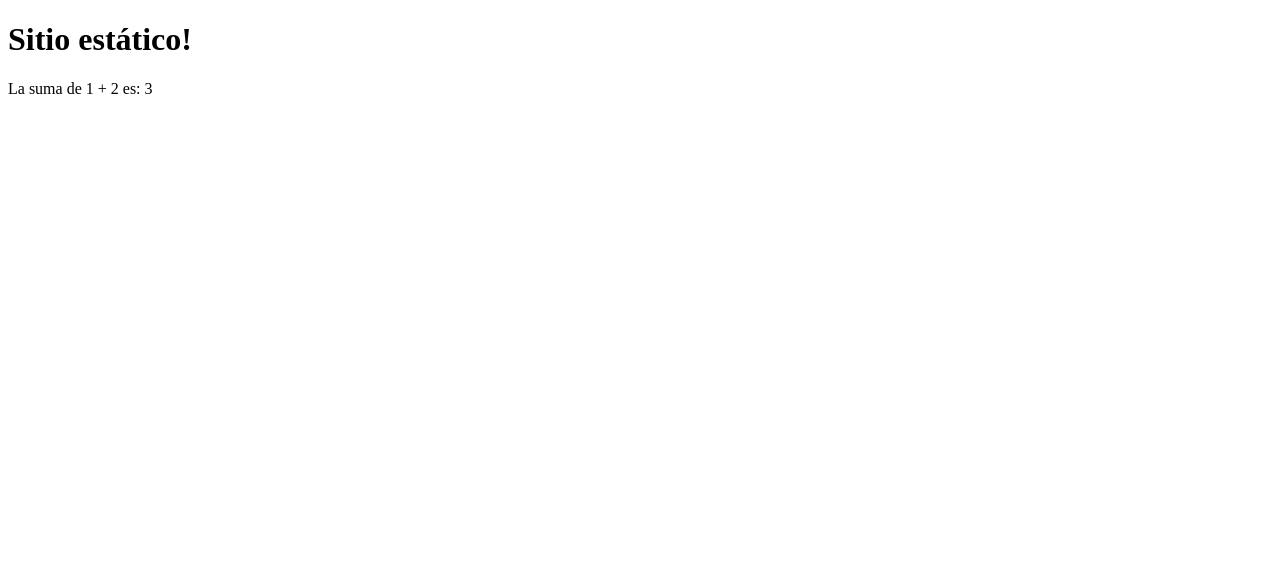
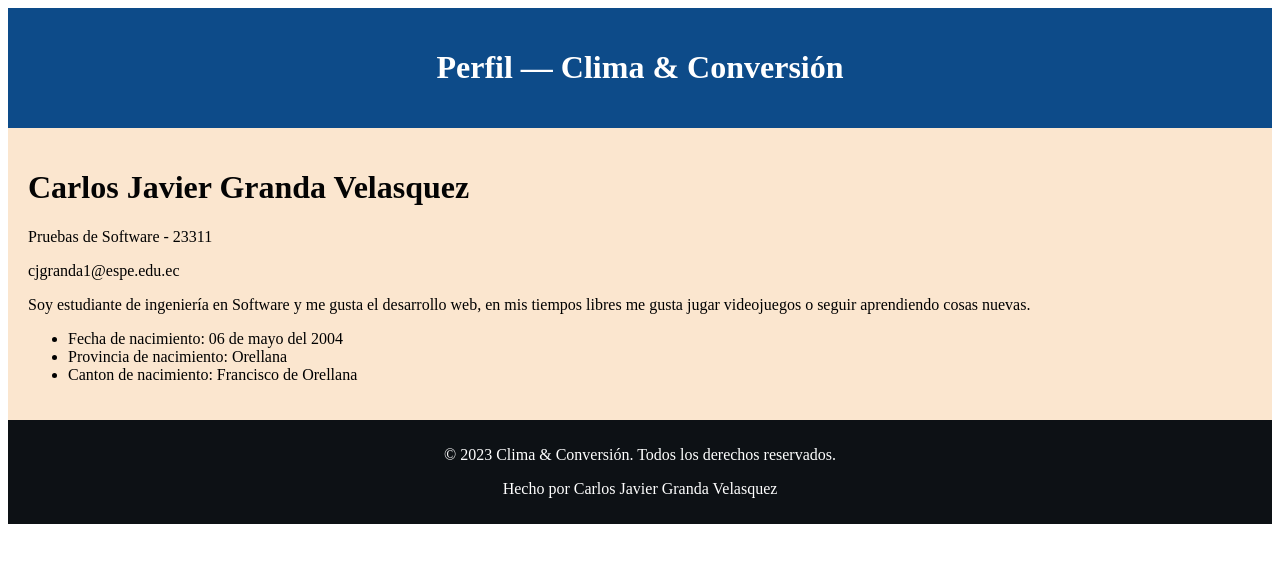
Before and after one commit to cjgranda19/Lab2_PruebasConGitHubActions, a website: page public/index.html in a window 1280 px wide. Drawn offline with Linux system fonts and the light colour scheme.

Commit message:
Despliegue página

```diff
--- /dev/null
+++ b/public/index.css
@@ -0,0 +1,31 @@
+body{
+    font-family: sans-serif,
+}
+
+h1{
+    font-size: 2em;
+    color: #040404;
+}
+
+header{
+    background-color: #0d4b89;
+    padding: 20px;
+    text-align: center;
+}
+
+#Titulo{
+    font-size: 2em;
+    color: #ffffff;
+}
+
+main{
+    padding: 20px;
+    background-color: #fbe6cf;
+}
+
+footer{
+    background-color: #0d1115;
+    padding: 10px;
+    text-align: center;
+    color: white;
+}
--- a/public/index.html
+++ b/public/index.html
@@ -3,11 +3,30 @@
 <head>
     <meta charset="UTF-8">
     <meta name="viewport" content="width=device-width, initial-scale=1.0">
-    <title>Despliegue continuo</title>
+    <title>Perfil — Clima & Conversión</title>
+    <link rel="stylesheet" href="index.css">
 </head>
 <body>
-    <h1>Sitio estático!</h1>
-    <p id="out"></p>
-    <script src="app.js"></script>
+    <header>
+        <h1 id="Titulo">Perfil — Clima & Conversión</h1>
+    </header>
+
+    <main>
+        <h1 id="Nombre">Carlos Javier Granda Velasquez</h1>
+        <p>Pruebas de Software - 23311</p>
+        <p>cjgranda1@espe.edu.ec</p>
+
+    <p>Soy estudiante de ingeniería en Software y me gusta el desarrollo web, en mis  tiempos libres me gusta jugar videojuegos o seguir aprendiendo cosas nuevas.</p>
+    <ul>
+        <li>Fecha de nacimiento: 06 de mayo del 2004</li>
+        <li>Provincia de nacimiento: Orellana</li>
+        <li>Canton de nacimiento: Francisco de Orellana</li>
+    </ul>
+    </main>
+
+    <footer>
+        <p>&copy; 2023 Clima & Conversión. Todos los derechos reservados.</p>
+        <p>Hecho por Carlos Javier Granda Velasquez</p>
+    </footer>
 </body>
 </html>
```
Also changed, not shown: src/utils/conversions.js (added, +24 -0 lines), src/utils/conversions.test.js (added, +31 -0 lines), src/utils/movingAverage.js (added), src/utils/movingAverage.test.js (added).
